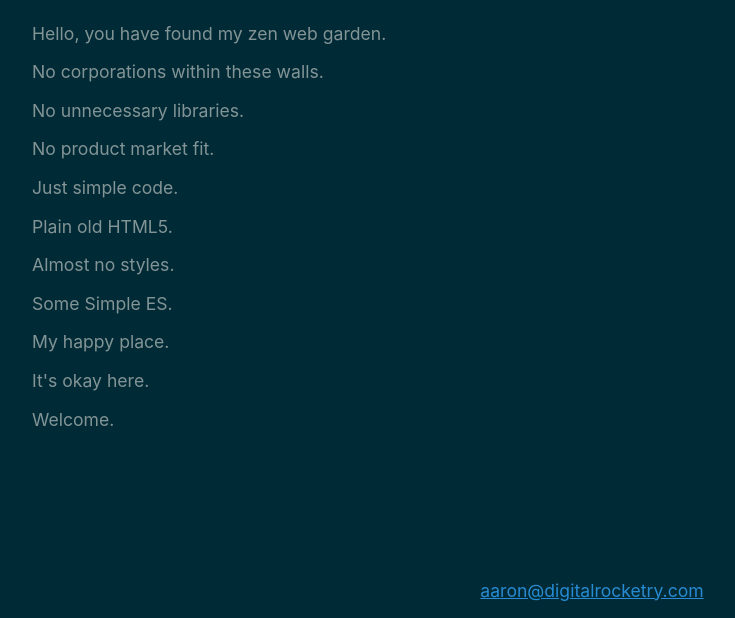
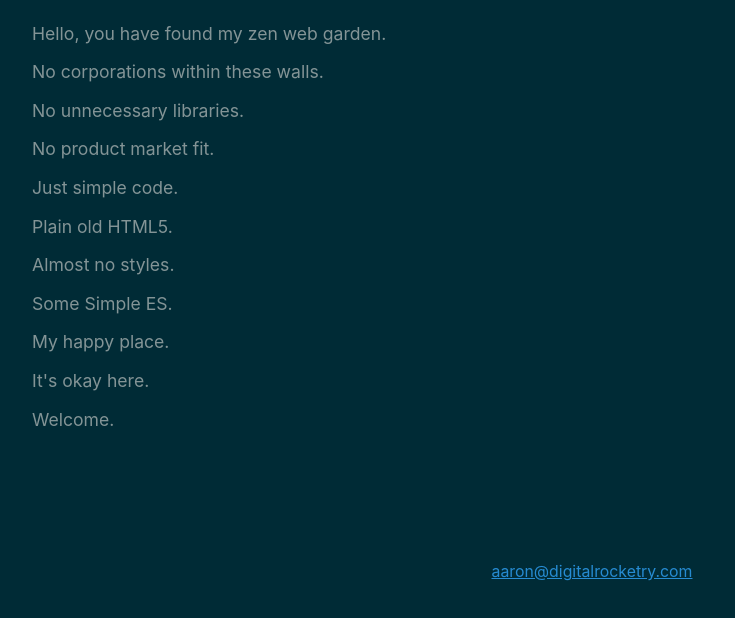
Before and after one commit to ChemicalRocketeer/chemicalrocketeer.github.io, a plain HTML site: page index.html in a window 1280 px wide. Shown: the part 182-800 px from the top of the page, without its empty margins (48-783 px from the left). Drawn offline with Linux system fonts and the light colour scheme.

Commit message:
footer tweaks

```diff
--- a/index.html
+++ b/index.html
@@ -50,8 +50,9 @@
         align-self: center;
       }
       .footer {
+        font-size: 0.9em;
         display: flex;
-        align-items: center;
+        align-items: start;
         justify-content: center;
       }
     </style>
```
